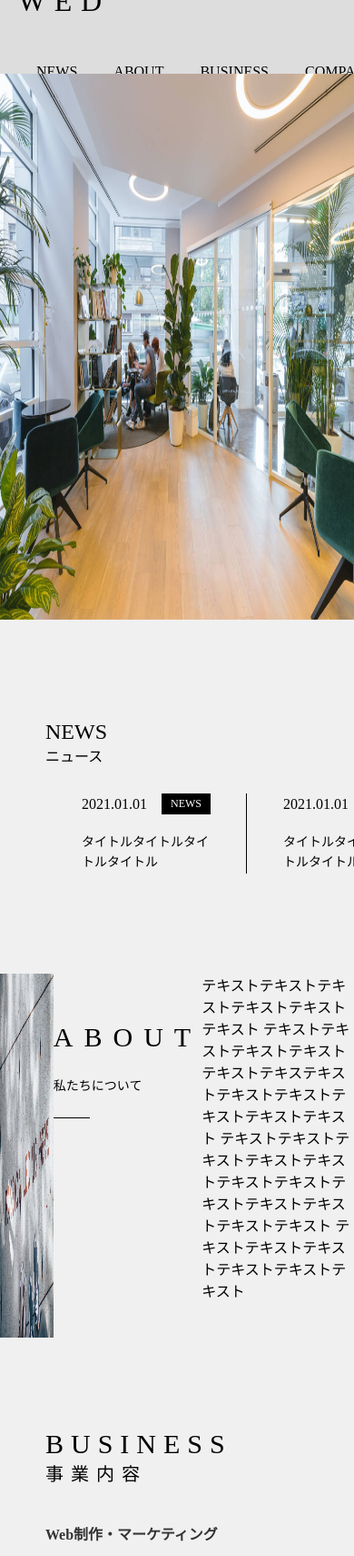
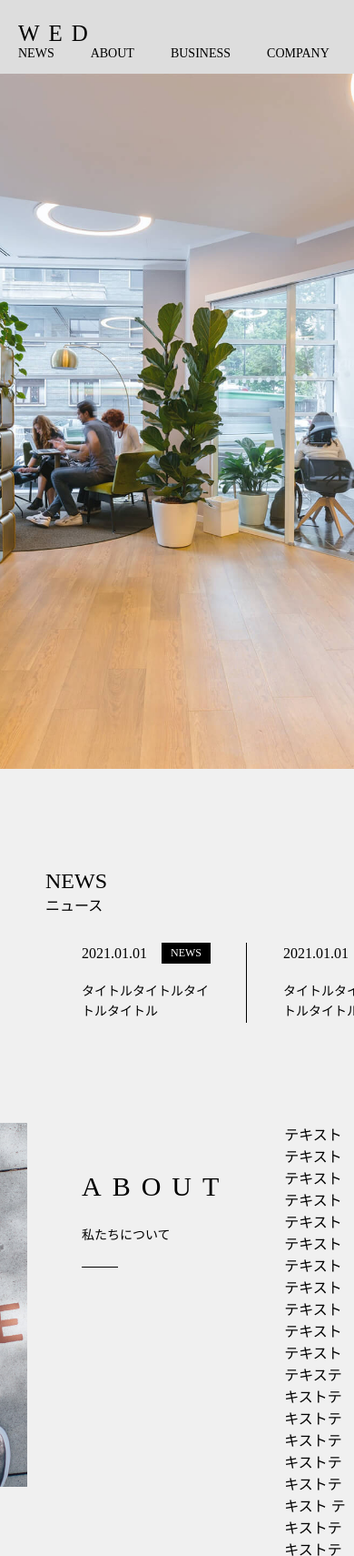
Before and after one commit to green10monster-del/coding2, a plain HTML site: page index.html in a window 390 px wide. Shown: the top 1710 px of the page at 91% size. Drawn offline with Linux system fonts and the light colour scheme.

Commit message:
Add files via upload

```diff
--- a/style.css
+++ b/style.css
@@ -13,7 +13,7 @@
 .header {
   border-bottom: 1px solid #ddd;
   display: flex;
-  height: 60p;
+  height: 80px;
   background-color: #ddd;
 }
 
@@ -31,7 +31,7 @@
 
 /* ロゴ */
 .logo {
-  font-size: 32px;
+  font-size: 25px;
   letter-spacing: 0.3em;
   font-weight: 500;
   padding: 20px 20px 20px 20px;
@@ -73,6 +73,18 @@
   color: #fff;
   text-decoration: none;
   font-size: 14px;
+}
+
+.mv {
+  width: 100%;
+  height: 100vh;
+  height: calc(100vh - 80px);
+}
+
+.mv img {
+  width: 100%;
+  height: 100%;
+  object-fit: cover;
 }
 
 /* セクション全体 */
@@ -158,16 +170,29 @@
 
 .feature {
   display:flex;
+  gap: 60px;
 }
 
 .about-text {
   margin-bottom: 40px;
 }
 
+.about-img {
+  width: 60%;
+  height: 400px;
+}
+
 .about-img img{
+  width: 100%;
+  height: 100%;
+  object-fit: cover;
   margin-right: 30px;
 }
 
+.text-box {
+  width: 40%;
+  margin-top: 100px;
+}
 
 .about-text h2 {
   font-size: 30px;
@@ -299,12 +324,12 @@
   gap: 20px;
 }
 
-.company-row dt {
+ dt {
   display: inline-block;
   width: auto;
 }
 
-.company-row dd {
+ dd {
   margin-left: 130px;
   margin-bottom: 10px;
   display: inline-block;
@@ -338,7 +363,7 @@
 
 
 /* ===== ここからスマホ用 ===== */
-@media (max-width: 750px) {
+@media (max-width: 900px) {
 
   .header {
     height: 80px;
@@ -351,8 +376,13 @@
     flex-direction: column;
     align-items: flex-start;
   }
+
   .header-left {
     display: block;
+  }
+
+  .header-right a {
+    display: none;
   }
 
   img {
@@ -360,11 +390,15 @@
     vertical-align: bottom;
   }
 
-  .rogo {
-  font-size: 40px;
-  letter-spacing: 0.4em;
-  font-weight: normal;
-  margin: 0 0 10px 0;
+  .logo {
+    font-size: 25px;
+    letter-spacing: 0.4em;
+    font-weight: normal;
+    padding: 10px 20px 0 20px;
+  }
+
+  .nav {
+    padding: 0px 20px;
   }
 
   .nav ul {
@@ -378,7 +412,7 @@
   .nav a {
   text-decoration: none;
   color: #000;
-  font-size: 16px;
+  font-size: 14px;
   }
 
 
```
